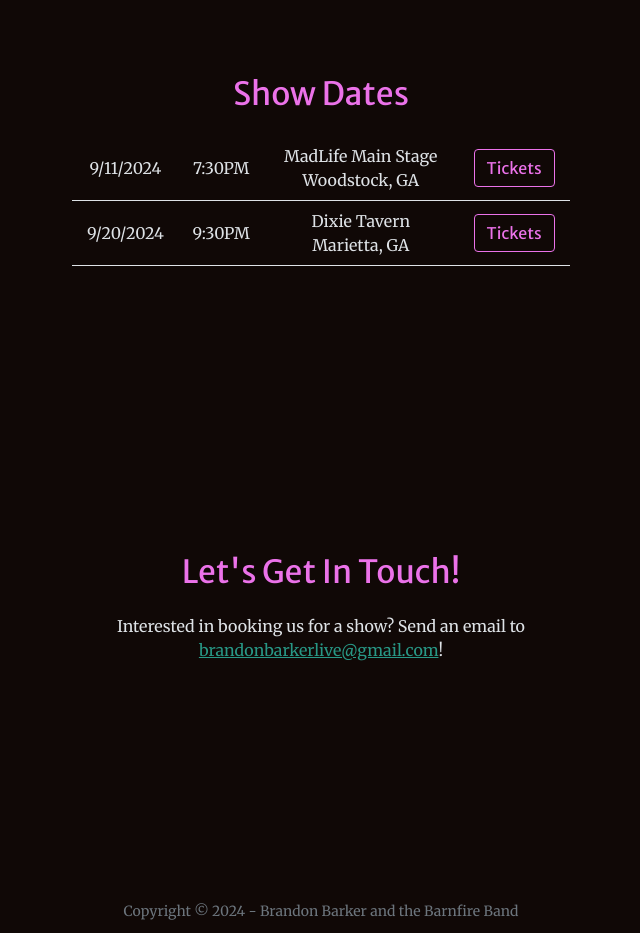
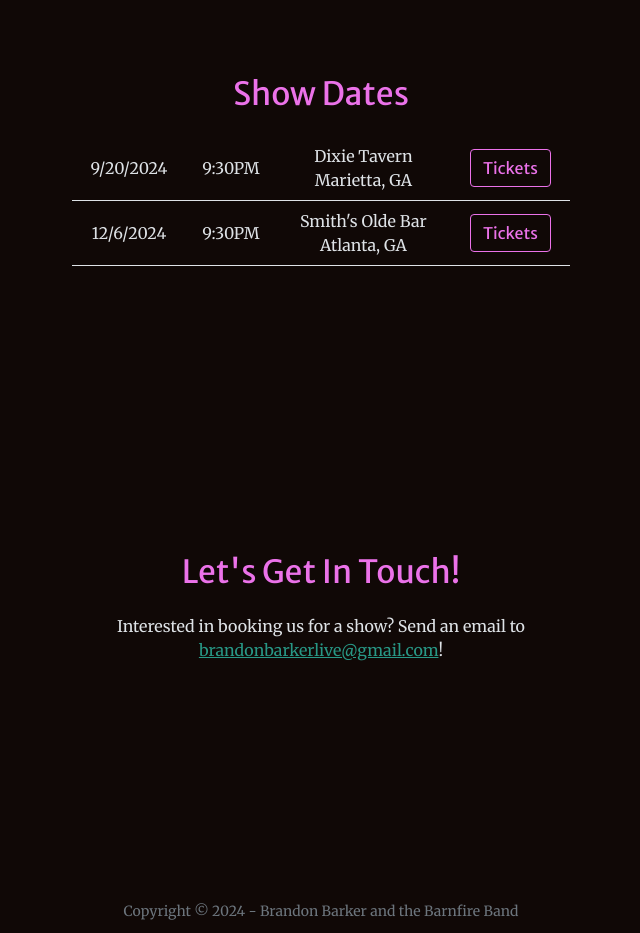
Before and after one commit to rob893/bbandbarnfire-website, a website built with Vite: page src/index.html in a window 1280 px wide. Shown: the part 3940-4873 px from the top of the page, without its empty margins (319-959 px from the left). Built offline with nearby package versions, Linux system fonts and the light colour scheme; a script that the page names is missing.

Commit message:
chore: update shows

```diff
--- a/src/index.html
+++ b/src/index.html
@@ -288,21 +288,20 @@
                   </td>
                 </tr> -->
                 <tr style="vertical-align: middle;">
-                  <td>9/11/2024</td>
-                  <td>7:30PM</td>
-                  <td>MadLife Main Stage<br>Woodstock, GA</td>
-                  <td>
-                    <a class="btn btn-outline-primary"
-                      href="https://www.eventbrite.com/e/the-illustrated-brandon-barker-tickets-932509560197"
-                      target="_blank">Tickets</a>
-                  </td>
-                </tr>
-                <tr style="vertical-align: middle;">
                   <td>9/20/2024</td>
                   <td>9:30PM</td>
                   <td>Dixie Tavern<br>Marietta, GA</td>
                   <td>
                     <a class="btn btn-outline-primary" href="https://dixietavern.com/shows.php"
+                      target="_blank">Tickets</a>
+                  </td>
+                </tr>
+                <tr style="vertical-align: middle;">
+                  <td>12/6/2024</td>
+                  <td>9:30PM</td>
+                  <td>Smith's Olde Bar<br>Atlanta, GA</td>
+                  <td>
+                    <a class="btn btn-outline-primary" href="https://smithsoldebar.freshtix.com/"
                       target="_blank">Tickets</a>
                   </td>
                 </tr>
```
